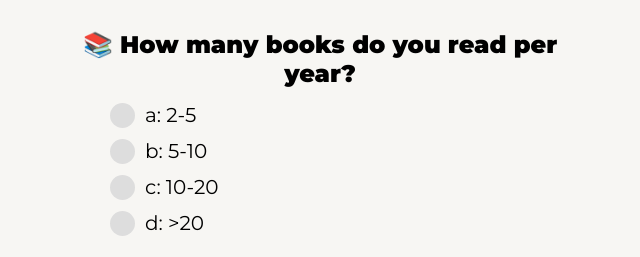
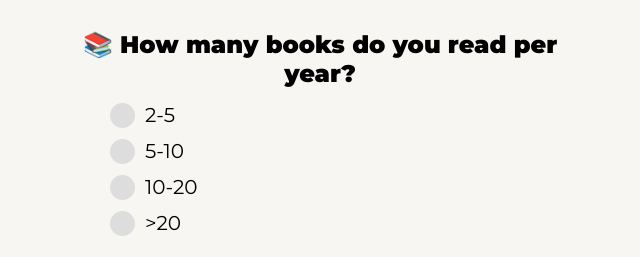
Before and after one commit to flinge/survey, a plain HTML site: page index.html in a window 1280 px wide. Shown: the top 257 px of the page, without its empty margins (320-960 px from the left). Drawn offline with Linux system fonts and the light colour scheme.

Commit message:
remove a b c d e

```diff
--- a/index.html
+++ b/index.html
@@ -347,9 +347,6 @@ function buildQuiz(){
         // ...add an HTML radio button
         answers.push(
           `<label class="container">
-
-
-            ${letter}:
             ${currentQuestion.answers[letter]}
             <input type="radio" name="question${questionNumber}" value="${letter}">
             <span class="checkmark"></span>
```
Also changed, not shown: ru/index.html (+0 -3 lines).
